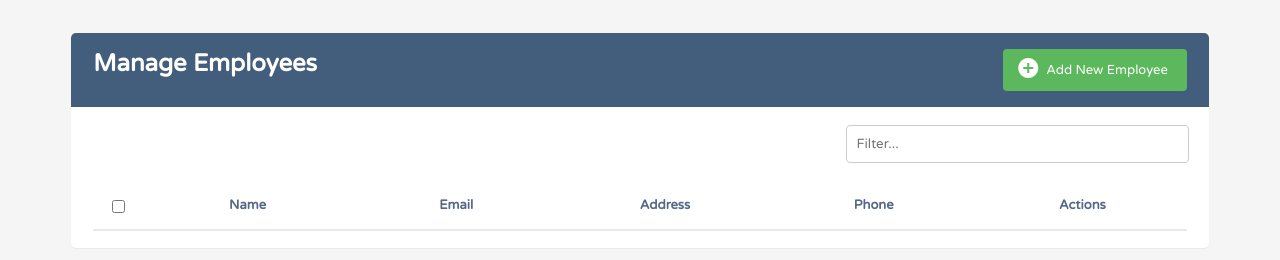
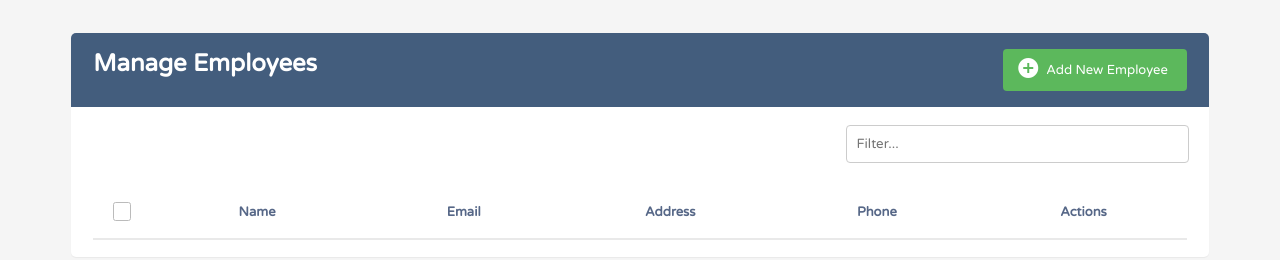
Before and after one commit to Vickase/ada-tp-3, a plain HTML site: page index2.html in a window 1280 px wide. Drawn offline with nearby package versions, Linux system fonts and the light colour scheme.

Commit message:
css terminado

```diff
--- a/Sass/Estilos-encabezado.scss
+++ b/Sass/Estilos-encabezado.scss
@@ -99,19 +99,9 @@ body {
           border-bottom: 2px solid #e9e9e9;
           .th {
             padding: 12px 15px;
-          }
-          #check {
-            #checkbox :before {
-              content: "";
-              margin-right: 10px;
-              display: inline-block;
-              vertical-align: text-top;
-              background: white;
-              border: 1px solid #bbb;
-              border-radius: 2px;
-              box-sizing: border-box;
-              z-index: 2;
-            }
+            display: flex;
+            align-items: center;
+            justify-content: center;
           }
           .th:not(:first-child) {
             flex: 1;
@@ -121,3 +111,50 @@ body {
     }
   }
 }
+
+input[type="checkbox"] + label {
+  display: block;
+  margin: 0.2em;
+  cursor: pointer;
+  padding: 0.2em;
+}
+
+input[type="checkbox"] {
+  display: none;
+}
+
+input[type="checkbox"] + label:before {
+  content: "\2714";
+  border: 1px solid #bbb;
+  border-radius: 0.2em;
+  display: inline-block;
+  width: 1em;
+  height: 1em;
+  padding-left: 0.2em;
+  padding-bottom: 0.3em;
+  margin-right: 0.2em;
+  vertical-align: bottom;
+  color: transparent;
+  transition: 0.2s;
+}
+
+input[type="checkbox"] + label:active:before {
+  transform: scale(0);
+}
+
+input[type="checkbox"]:checked + label:before {
+  border-color: #03a9f4;
+  background-color: #03a9f4;
+  color: #fff;
+}
+
+input[type="checkbox"]:disabled + label:before {
+  transform: scale(1);
+  border-color: #aaa;
+}
+
+input[type="checkbox"]:checked:disabled + label:before {
+  transform: scale(1);
+  border-color: #03a9f4;
+  background-color: #03a9f4;
+}
--- a/index2.html
+++ b/index2.html
@@ -56,7 +56,8 @@
               <thead>
                 <tr class="tr-table">
                   <th class="th" id="check">
-                    <input type="checkbox" id="checkbox" />
+                    <input type="checkbox" id="checkbox" name="checkbox"/>
+                    <label for="checkbox"></label>
                   </th>
                   <th class="th">Name</th>
                   <th class="th">Email</th>
```
Also changed, not shown: Estilos/Estilos-encabezado.css, 1 other file.
